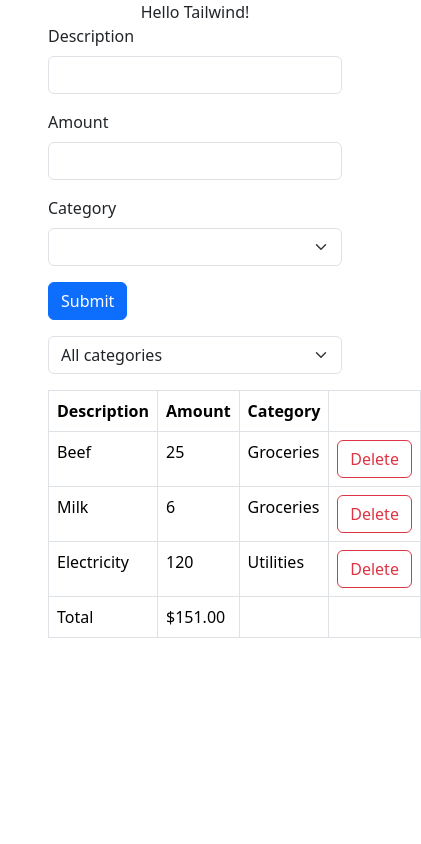
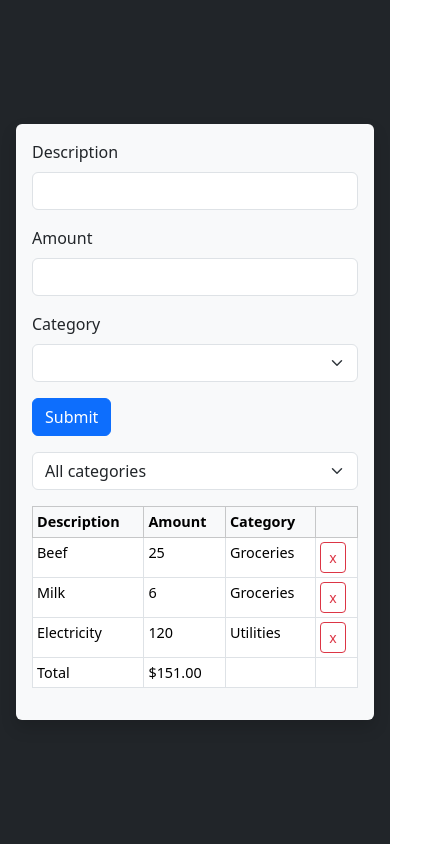
Before and after one commit to NazaninHashemian/expense-tracker, a React (Vite) app: page / in a window 390 px wide. Shown: the whole page, 421 px wide, since content can reach past the window. Built offline with nearby package versions, Linux system fonts and the light colour scheme.

Commit message:
Create App.css for fitting table content in small screens

```diff
--- /dev/null
+++ b/src/App.css
@@ -0,0 +1,47 @@
+/* App.css */
+@media (max-width: 600px) {
+    table.table {
+      font-size: 0.95rem;
+    }
+  }
+
+  @media (max-width: 400px) {
+    table.table {
+      font-size: 0.9rem;
+    }
+  }
+
+  @media (max-width: 370px) {
+    table.table {
+      font-size: 0.8rem;
+    }
+  }
+
+  @media (max-width: 330px) {
+    table.table {
+      font-size: 0.75rem;
+    }
+  }
+
+  @media (max-width: 310px) {
+    table.table {
+      font-size: 0.7rem;
+    }
+  }
+
+  @media (max-width: 290px) {
+    table.table {
+      font-size: 0.6rem;
+    }
+  }
+  @media (max-width: 270px) {
+    table.table {
+      font-size: 0.5rem;
+    }
+  }
+
+  @media (max-width: 250px) {
+    table.table {
+      font-size: 0.45rem;
+    }
+  }
--- a/src/App.tsx
+++ b/src/App.tsx
@@ -2,41 +2,25 @@ import { useState } from 'react';
 import ExpenseList from './components/ExpenseList';
 import ExpenseFilter from './components/ExpenseFilter';
 import ExpenseForm from './components/ExpenseForm';
-
+import './App.css'
 function App() {
   const [selectedCategory, setSelectedCategory] = useState('');
   const [expenses, setExpenses] = useState([
-
-    {
-      id: 1,
-      description: 'Beef',
-      amount: 25,
-      category: 'Groceries',
-    },
-    {
-      id: 2,
-      description: 'Milk',
-      amount: 6,
-      category: 'Groceries',
-    },
-    {
-      id: 3,
-      description: 'Electricity',
-      amount: 120,
-      category: 'Utilities',
-    }
-  ]
-  );
+    { id: 1, description: 'Beef', amount: 25, category: 'Groceries' },
+    { id: 2, description: 'Milk', amount: 6, category: 'Groceries' },
+    { id: 3, description: 'Electricity', amount: 120, category: 'Utilities' }
+  ]);
 
   const visibleExpenses = selectedCategory ? expenses.filter(e => e.category === selectedCategory): expenses;
 
   if(expenses.length === 0) return null;
 
   return (
-    <div className='mx-5'>
-      <div className="text-3xl font-bold text-red-500 text-center mt-10">
+    <div className='bg-dark flex  justify-content-center align-items-center  min-vh-100 p-3'>
+      <div className='bg-light p-3  rounded shadow w-100 w-md-50'>
+        {/* <div className="text-3xl font-bold text-red-500 text-center mt-10">
         Hello Tailwind!
-      </div>
+        </div> */}
         <div className="mb-3">
           <ExpenseForm onSubmit={expense => setExpenses([...expenses, {...expense, id: expenses.length + 1}])}/>
         </div>
@@ -45,6 +29,8 @@ function App() {
         </div>
         <ExpenseList expenses={visibleExpenses} onDelete={(id) => setExpenses(expenses.filter(e => e.id !== id))}/>
       </div>
+
+    </div>
   )
 }
 
--- a/src/components/ExpenseList.tsx
+++ b/src/components/ExpenseList.tsx
@@ -13,8 +13,10 @@ interface Props {
 
 const ExpenseList = ({ expenses, onDelete }: Props) => {
   return (
-    <table className="table table-bordered">
-        <thead>
+    <div className="container-fluid px-0">
+        <div className="table-responsive">
+            <table className="table table-bordered table-sm">
+                <thead className="table-light">
                     <tr>
                         <th>Description</th>
                         <th>Amount</th>
@@ -27,7 +29,12 @@ const ExpenseList = ({ expenses, onDelete }: Props) => {
                         <td>{expense.description}</td>
                         <td>{expense.amount}</td>
                         <td>{expense.category}</td>
-                <td><button className="btn btn-outline-danger" onClick={() => onDelete(expense.id)} >Delete</button></td>
+                        <td>
+                            <button className="btn btn-outline-danger btn-sm" onClick={() => onDelete(expense.id)} >
+                                <span className="d-none d-sm-inline">Delete</span>
+                                <span className="d-inline d-sm-none">x</span>
+                            </button>
+                        </td>
                     </tr>)}
                 </tbody>
 
@@ -40,6 +47,8 @@ const ExpenseList = ({ expenses, onDelete }: Props) => {
                     </tr>
                 </tfoot>
             </table>
+        </div>
+    </div>
   )
 }
 
```
Lines whose indentation alone changed are shown as unchanged.
